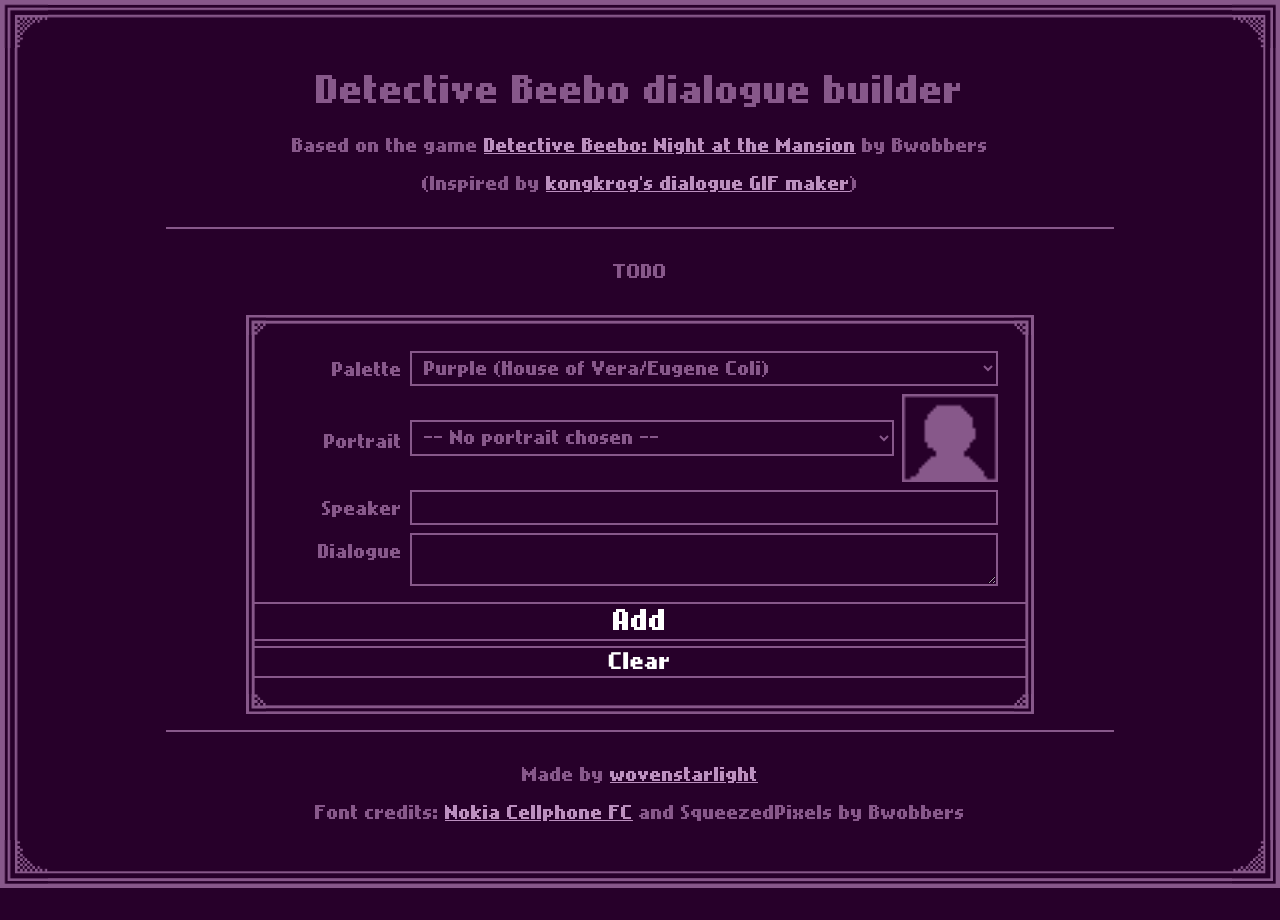
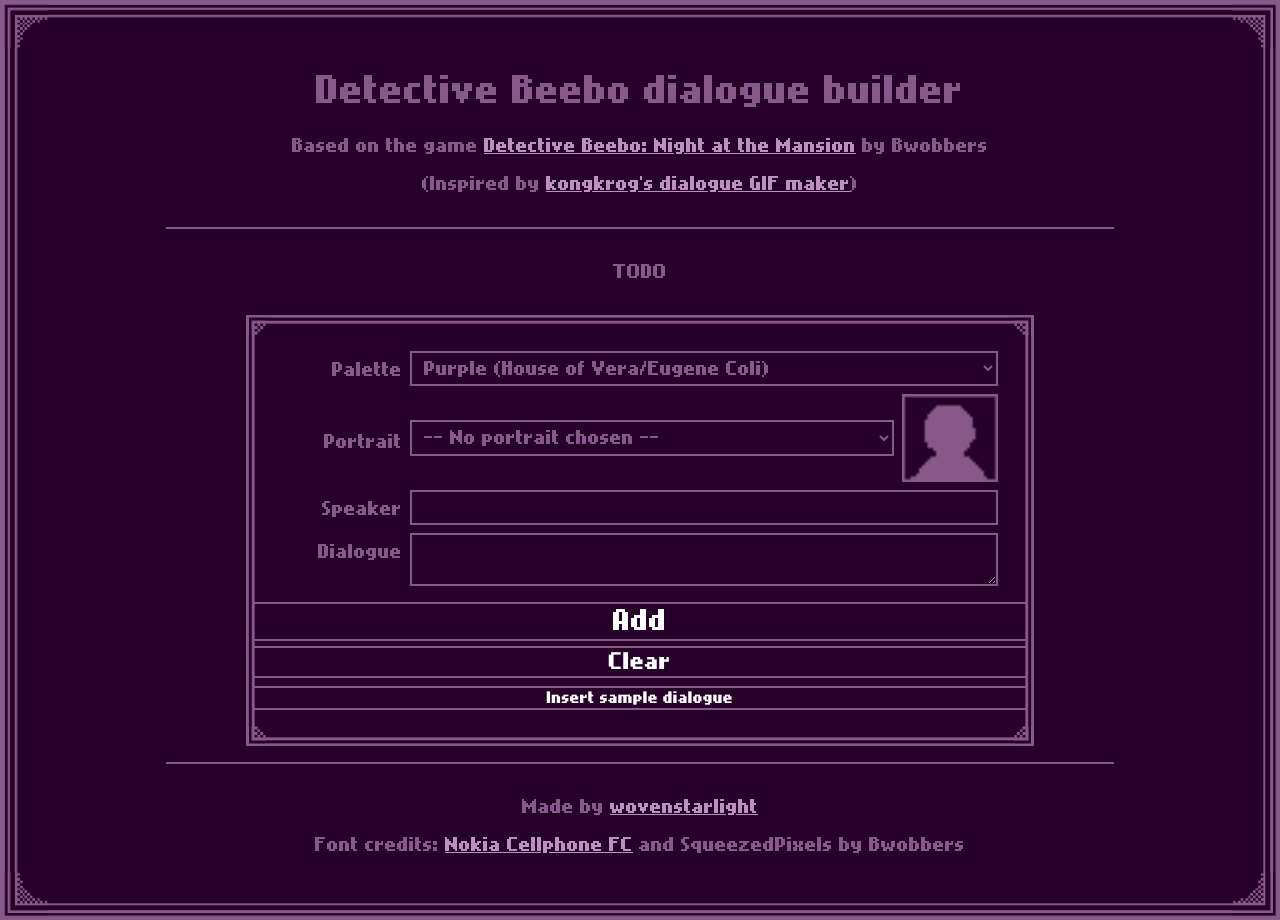
Before and after one commit to wovenstarlight/beebo-dialogue, a React (Create React App) app: page / in a window 1280 px wide. Before the commit the page ends 888 px from the top, so only its background shows below. Built offline with nearby package versions, Linux system fonts and the light colour scheme.

Commit message:
Add autofill button to form for testing

```diff
--- a/src/components/AddForm.js
+++ b/src/components/AddForm.js
@@ -32,6 +32,14 @@
 		e.target.closest("form").reset();
 	}
 
+	function fillSample(e) {
+		// Clear stored values
+		setColor("orange");
+		setSpeaker("Oliver Beebo");
+		setDialogue("Hello! I'm here for snacks.");
+		setPortrait("oliver/color/happy.png");
+	}
+
 	/* BREAKDOWN
 	Four inputs:
 		- one for the color palette used by the box.
@@ -40,6 +48,7 @@
 		- one for the actual text. Length limit set roughly at how much takes up the full box.
 
 	Plus buttons to create the corresponding box and to reset the form.
+	And one for testing purposes that autofills the form with sample dialogue.
 	*/
 	return (
 		<form id="addform" name="addform" onSubmit={handleSubmit} className={color}>
@@ -105,6 +114,7 @@
 
 			<button id="addbtn" type="submit">Add</button>
 			<button id="clearbtn" type="reset" onClick={clearForm}>Clear</button>
+			<button id="sample" type="button" onClick={fillSample}>Insert sample dialogue</button>
 		</form>
 	)
 }
```
